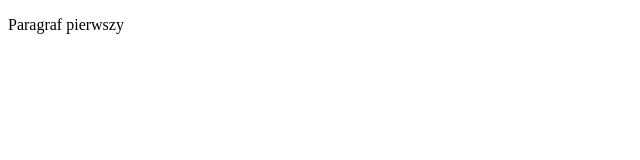
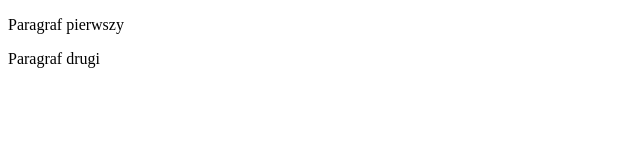
Before and after one commit to joanna-wieczorek/joanna-wieczorek.github.io, a plain HTML site: page index.html in a window 1280 px wide. Shown: the full height of the page, 0-640 px from the left. Drawn offline with Linux system fonts and the light colour scheme.

Commit message:
dodano drugi paragraf na gałęzi alfa-version

```diff
--- a/index.html
+++ b/index.html
@@ -3,9 +3,10 @@
 <head>
     <meta charset="UTF-8">
     <meta name="viewport" content="width=device-width, initial-scale=1.0">
-    <title>Document</title>
+    <title>joanna-wieczorek</title>
 </head>
 <body>
     <p>Paragraf pierwszy</p>
+    <p>Paragraf drugi</p>
 </body>
 </html>
```
